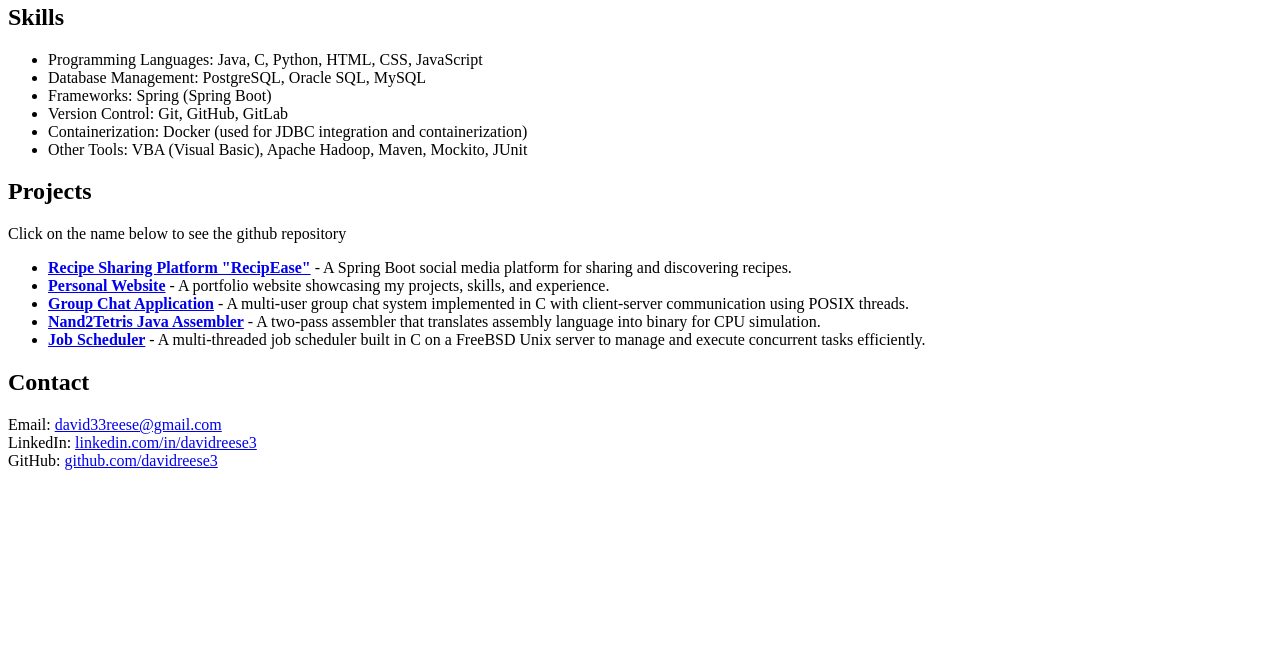
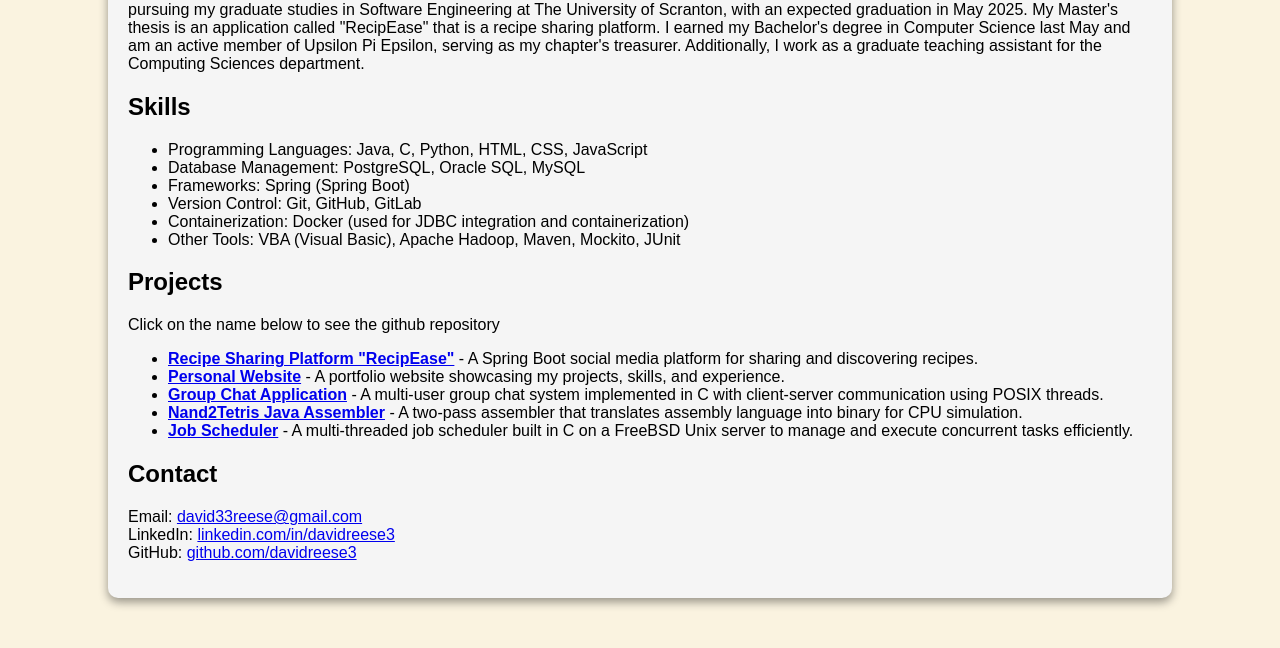
Before and after one commit to davidreese3/davidreese3.github.io, a plain HTML site: page index.html in a window 1280 px wide. Shown: the part 253-901 px from the top of the page. Before the commit the page ends 800 px from the top, so only its background shows below. Drawn offline with Linux system fonts and the light colour scheme.

Commit message:
Style sheet

```diff
--- a/index.html
+++ b/index.html
@@ -4,9 +4,10 @@
     <meta charset="UTF-8">
     <meta name="viewport" content="width=device-width, initial-scale=1.0">
     <title>About Me - David Reese</title>
+    <link rel="stylesheet" href="styles.css">
 </head>
 <body>
-    <div>
+    <div class="container">
         <h1>David Reese</h1>
         <p>Software Engineering Graduate Student | Software Engineer</p>
 
--- /dev/null
+++ b/styles.css
@@ -0,0 +1,17 @@
+body {
+    font-family: Arial, sans-serif;
+    background-color: #faf3e0;
+    display: flex;
+    justify-content: center;
+    margin: 0;
+    padding: 50px 0;
+}
+
+.container {
+    background-color: #f5f5f5;
+    padding: 20px;
+    border-radius: 10px;
+    box-shadow: 0px 4px 10px rgba(0, 0, 0, 0.4);
+    width: 80%;
+    max-width: 95%;
+}
```
